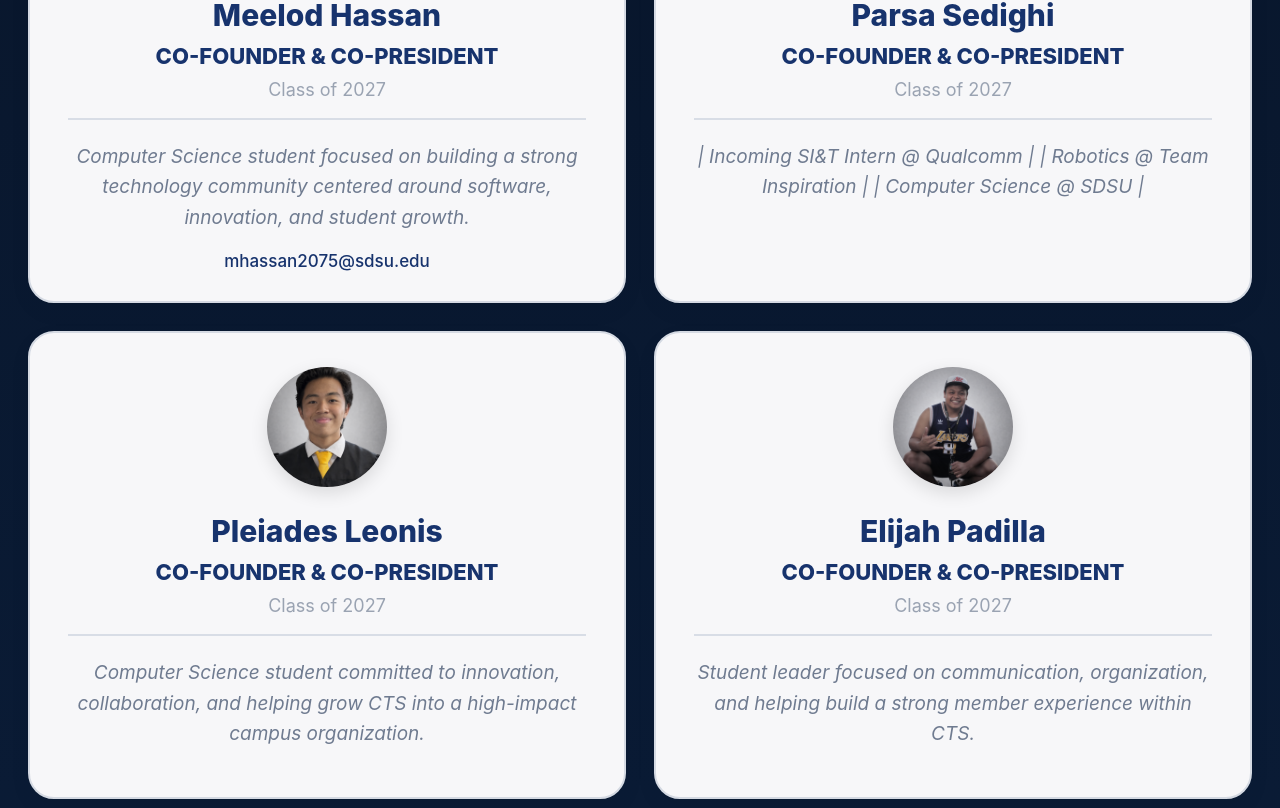
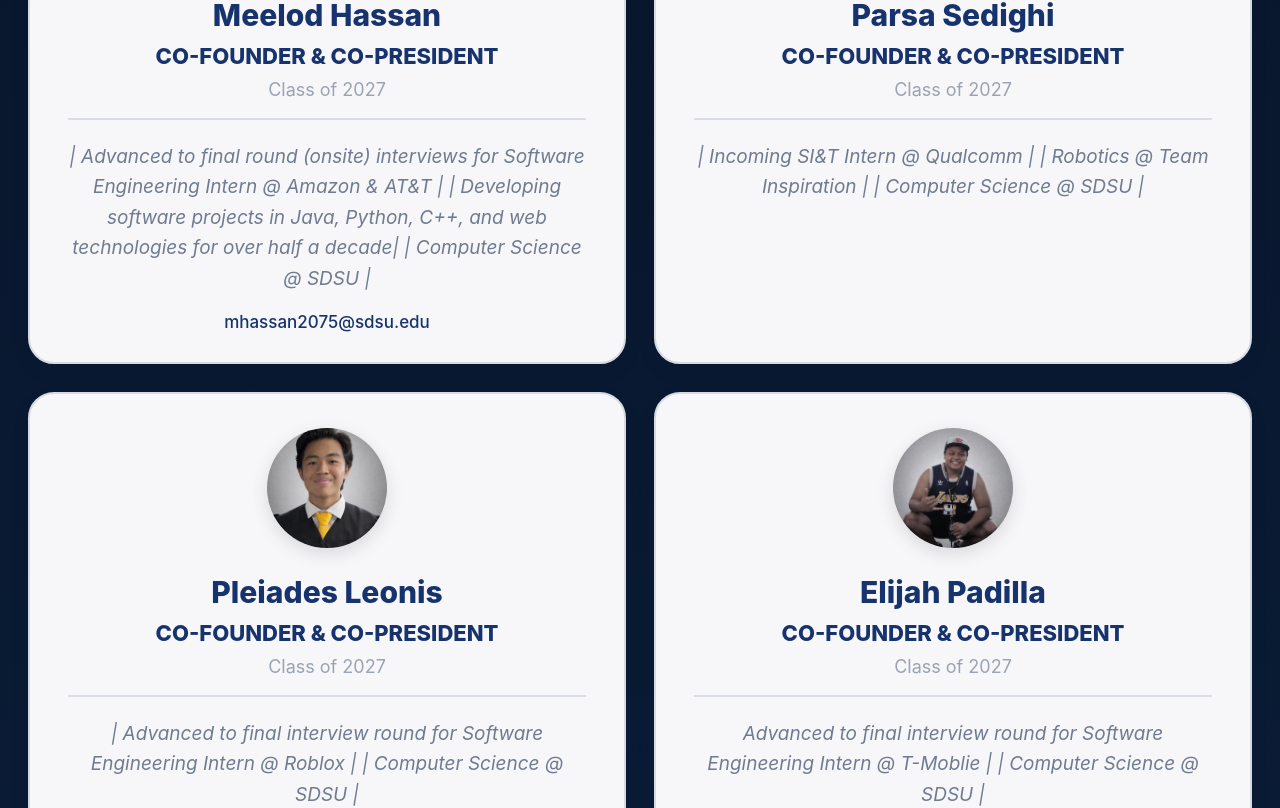
Before and after one commit to meelodh/cts-website, a React (Vite) app: page /exec-board in a window 1280 px wide. Shown: the part 776-1584 px from the top of the page. Built offline with nearby package versions, Linux system fonts and the light colour scheme.

Commit message:
Update exec board content

```diff
--- a/src/pages/ExecBoard.jsx
+++ b/src/pages/ExecBoard.jsx
@@ -6,7 +6,7 @@ function ExecBoard() {
       year: "Class of 2027",
       email: "mhassan2075@sdsu.edu",
       image: "/meelodd.jpg",
-      bio: "Computer Science student focused on building a strong technology community centered around software, innovation, and student growth."
+      bio: "| Advanced to final round (onsite) interviews for Software Engineering Intern @ Amazon & AT&T |\n| Developing software projects in Java, Python, C++, and web technologies for over half a decade|\n| Computer Science @ SDSU |"
     },
     {
       name: "Parsa Sedighi",
@@ -14,7 +14,7 @@ function ExecBoard() {
       year: "Class of 2027",
       email: "",
       image: "/parsa.jpg",
-      bio: "| Incoming SI&T Intern @ Qualcomm |\n| Robotics @ Team Inspiration |\n| Computer Science @ SDSU | "
+      bio: "| Incoming SI&T Intern @ Qualcomm |\n| Robotics @ Team Inspiration |\n| Computer Science @ SDSU |"
     },
     {
       name: "Pleiades Leonis",
@@ -22,7 +22,7 @@ function ExecBoard() {
       year: "Class of 2027",
       email: "",
       image: "/pleoais.jpg",
-      bio: "Computer Science student committed to innovation, collaboration, and helping grow CTS into a high-impact campus organization."
+      bio: "| Advanced to final interview round for Software Engineering Intern @ Roblox |\n| Computer Science @ SDSU |"
     },
     {
       name: "Elijah Padilla",
@@ -30,7 +30,7 @@ function ExecBoard() {
       year: "Class of 2027",
       email: "",
       image: "/elijah.jpg",
-      bio: "Student leader focused on communication, organization, and helping build a strong member experience within CTS."
+      bio: "Advanced to final interview round for Software Engineering Intern @ T-Moblie |\n| Computer Science @ SDSU |"
     },
     {
       name: "",
```
